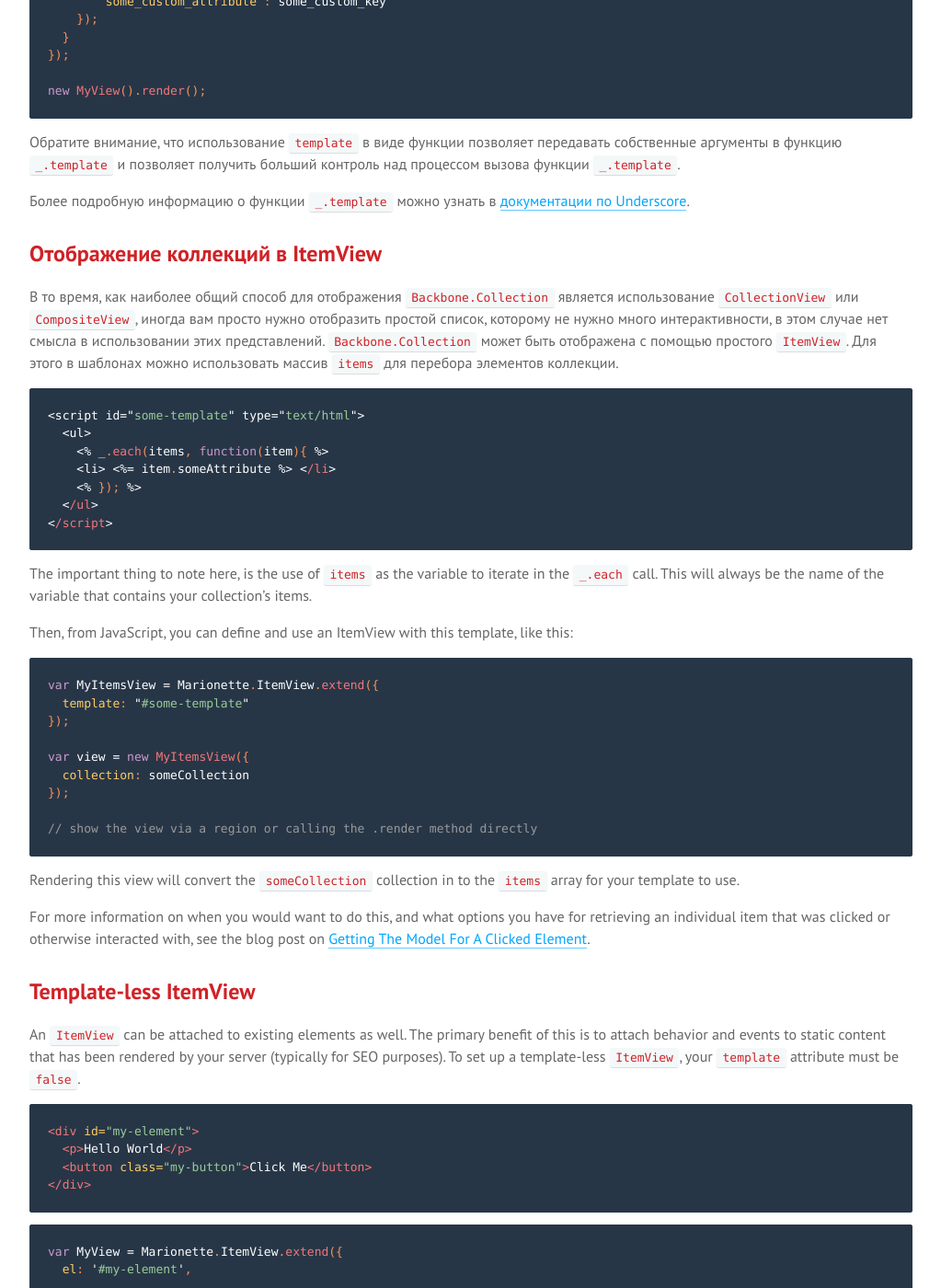
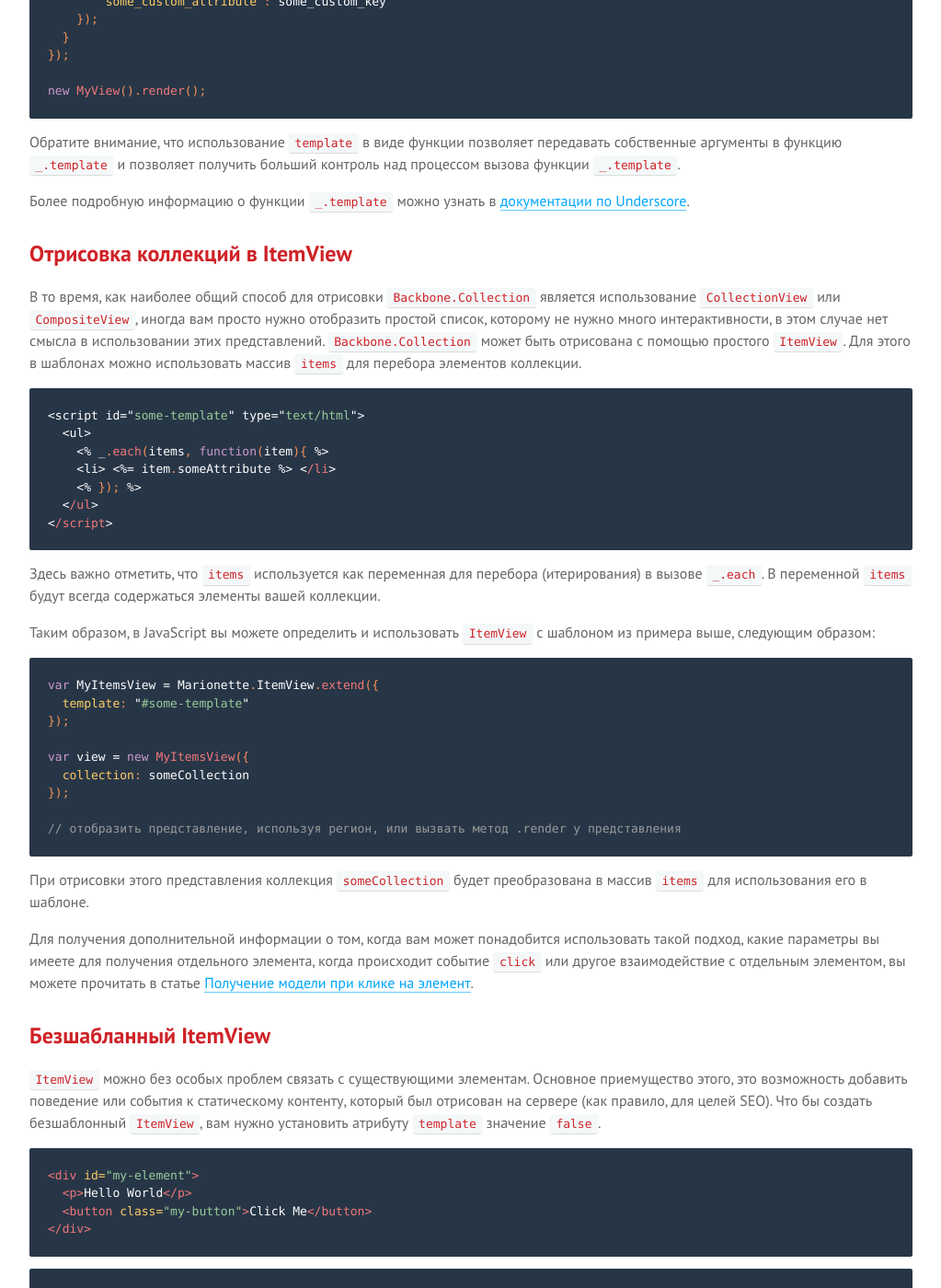
Before and after one commit to sadcitizen/marionettejs.ru, a Jekyll site: the page built from _posts/2014-04-20-itemview.md, in a window 1280 px wide and 1400 px high, scrolled down 1653 px. Shown: the whole window at 92% size, without its empty margins (128-1151 px from the left). Built offline with Jekyll 4.4.1, drawn with Linux system fonts in a browser that asks for light colours; some web fonts are replaced; Markdown is read by kramdown in place of the engine named in the settings; some of the changed text lies outside the part shown.

Commit message:
translate ru/ItemView

````diff
--- a/_includes/translation/ru/marionette.itemview.md
+++ b/_includes/translation/ru/marionette.itemview.md
@@ -13,13 +13,13 @@
 ## Содержание
 
 * [Метод render](#itemview-render)
-* [Отображение коллекций в ItemView](#rendering-a-collection-in-an-itemview)
-* [Template-less ItemView](#template-less-itemview)
-* [Events and Callback Methods](#events-and-callback-methods)
-  * ["before:render" / onBeforeRender event](#beforerender--onbeforerender-event)
-  * ["render" / onRender event](#render--onrender-event)
-  * ["before:destroy" / onBeforeDestroy event](#beforedestroy--onbeforedestroy-event)
-  * ["destroy" / onDestroy event](#destroy--ondestroy-event)
+* [Отрисовка коллекций в ItemView](#rendering-a-collection-in-an-itemview)
+* [Безшаблонный ItemView](#template-less-itemview)
+* [События и Коллбеки](#events-and-callback-methods)
+  * [событие "before:render" / коллбек onBeforeRender](#beforerender--onbeforerender-event)
+  * [событие "render" / коллбек onRender](#render--onrender-event)
+  * [событие "before:destroy" / коллбек onBeforeDestroy](#beforedestroy--onbeforedestroy-event)
+  * [событие "destroy" / коллбек onDestroy](#destroy--ondestroy-event)  *
 * [ItemView serializeData](#itemview-serializedata)
 * [Organizing ui elements](#organizing-ui-elements)
 * [modelEvents and collectionEvents](#modelevents-and-collectionevents)
@@ -30,12 +30,11 @@
 методом `render`. Фактически, основные различия между представлениями являются
 различия в их методах `render`. Бесусловно, что переопределение метода `render`
 у любого Marionette-представления является неразумным. Вместо этого, вы должны
-использовать [`onBeforeRender` и `onRender` коллбэки](#events-and-callback-methods)
-для добавления дополнительной функциональности в процесс отображения вашего
+использовать [`onBeforeRender` и `onRender` коллбеки](#events-and-callback-methods)
+для добавления дополнительной функциональности в процесс отрисовки вашего
 представления.
 
-`ItemView` передает объекту `Marionette.Renderer` сделать фактическое отображение
-шаблона.
+`ItemView` передает объекту `Marionette.Renderer` сделать фактическую отрисовку шаблона.
 
 Экземпляр `ItemView` передается как третий аргумент в метод `render`
 объекта `Marionette.Renderer`. Этот аргумент может быть полезен при
@@ -75,13 +74,13 @@ new MyView().render();
 
 Более подробную информацию о функции `_.template` можно узнать в [документации по Underscore](http://underscorejs.org/#template).
 
-## Отображение коллекций в ItemView
+## Отрисовка коллекций в ItemView
 
-В то время, как наиболее общий способ для отображения `Backbone.Collection`
+В то время, как наиболее общий способ для отрисовки `Backbone.Collection`
 является использование `CollectionView` или `CompositeView`, иногда вам просто
 нужно отобразить простой список, которому не нужно много интерактивности,
 в этом случае нет смысла в использовании этих представлений. `Backbone.Collection`
-может быть отображена с помощью простого `ItemView`. Для этого в шаблонах
+может быть отрисована с помощью простого `ItemView`. Для этого в шаблонах
 можно использовать массив `items` для перебора элементов коллекции.
 
 ```js
@@ -94,12 +93,11 @@ new MyView().render();
 </script>
 ```
 
-The important thing to note here, is the use of `items` as the
-variable to iterate in the `_.each` call. This will always be the
-name of the variable that contains your collection's items.
+Здесь важно отметить, что `items` используется как переменная для перебора (итерирования)
+в вызове `_.each`. В переменной `items` будут всегда содержаться элементы вашей коллекции.
 
-Then, from JavaScript, you can define and use an ItemView with this
-template, like this:
+Таким образом, в JavaScript вы можете определить и использовать
+`ItemView` с шаблоном из примера выше, следующим образом:
 
 ```js
 var MyItemsView = Marionette.ItemView.extend({
@@ -110,20 +108,24 @@ var view = new MyItemsView({
   collection: someCollection
 });
 
-// show the view via a region or calling the .render method directly
+// отобразить представление, используя регион, или вызвать метод .render у представления
 ```
 
-Rendering this view will convert the `someCollection` collection in to
-the `items` array for your template to use.
+При отрисовки этого представления коллекция `someCollection` будет преобразована
+в массив `items` для использования его в шаблоне.
 
-For more information on when you would want to do this, and what options
-you have for retrieving an individual item that was clicked or
-otherwise interacted with, see the blog post on
-[Getting The Model For A Clicked Element](http://lostechies.com/derickbailey/2011/10/11/backbone-js-getting-the-model-for-a-clicked-element/).
+Для получения дополнительной информации о том,
+когда вам может понадобится использовать такой подход,
+какие параметры вы имеете для получения отдельного элемента, когда происходит событие `click`
+или другое взаимодействие с отдельным элементом, вы можете прочитать в статье
+[Получение модели при клике на  элемент](http://lostechies.com/derickbailey/2011/10/11/backbone-js-getting-the-model-for-a-clicked-element/).
 
-## Template-less ItemView
+## Безшабланный ItemView
 
-An `ItemView` can be attached to existing elements as well. The primary benefit of this is to attach behavior and events to static content that has been rendered by your server (typically for SEO purposes). To set up a template-less `ItemView`, your `template` attribute must be `false`.
+`ItemView` можно без особых проблем связать с существующими элементам. Основное приемущество этого,
+это возможность добавить поведение или события к статическому контенту, который был отрисован на сервере
+(как правило, для целей SEO). Что бы создать безшаблонный `ItemView`, вам нужно установить
+атрибуту `template` значение `false`.
 
 ```html
 <div id="my-element">
@@ -155,22 +157,25 @@ var MyView = Marionette.ItemView.extend({
 var view = new MyView();
 view.render();
 
-view.ui.paragraph.text();        // returns 'Hello World'
-view.ui.button.trigger('click'); // logs 'I clicked the button!'
+view.ui.paragraph.text();        // возвращает 'Hello World'
+view.ui.button.trigger('click'); // в логе будет сообщение 'I clicked the button!'
 ```
 
-Another use case is when you want to attach a `Marionette.ItemView` to a SVG graphic or canvas element, to provide a uniform view layer interface to non-standard DOM nodes. By not having a template this allows you to also use a view on pre-rendered DOM nodes, such as complex graphic elements.
+Другой вариант использования, это когда вы хотите связать `Marionette.ItemView` с SVG-графикой или
+canvas-элементом, для создания единого интерфейса в виде слоя представления к нестандартным DOM-узлам.
+`ItemView` без шаблона позволяет вам также использовать представление для предварительно отрисованных
+DOM-узлов, таких как сложные грфические элементы.
 
-## Events and Callback Methods
+## События и Коллбеки
 
 There are several events and callback methods that are called
 for an ItemView. These events and methods are triggered with the
 [Marionette.triggerMethod](./marionette.functions.md) function, which
 triggers the event and a corresponding "on{EventName}" method.
 
-### "before:render" / onBeforeRender event
+### событие "before:render" / коллбек onBeforeRender
 
-Triggered before an ItemView is rendered.
+Генерируется до того, как `ItemView` будет отрисовано.
 
 ```js
 Backbone.Marionette.ItemView.extend({
@@ -180,7 +185,7 @@ Backbone.Marionette.ItemView.extend({
 });
 ```
 
-### "render" / onRender event
+### событие "render" / коллбек onRender
 
 Triggered after the view has been rendered.
 You can implement this in your view to provide custom code for dealing
@@ -196,7 +201,7 @@ Backbone.Marionette.ItemView.extend({
 });
 ```
 
-### "before:destroy" / onBeforeDestroy event
+### событие "before:destroy" / коллбек onBeforeDestroy
 
 Triggered just prior to destroying the view, when the view's `destroy()`
 method has been called.
@@ -211,9 +216,9 @@ Backbone.Marionette.ItemView.extend({
 });
 ```
 
-### "destroy" / onDestroy event
+### событие "destroy" / коллбек onDestroy
 
-Triggered just after the view has been destroyed.
+Генерируется только после того, как предствление было уничтожено.
 
 ```js
 Backbone.Marionette.ItemView.extend({
````
